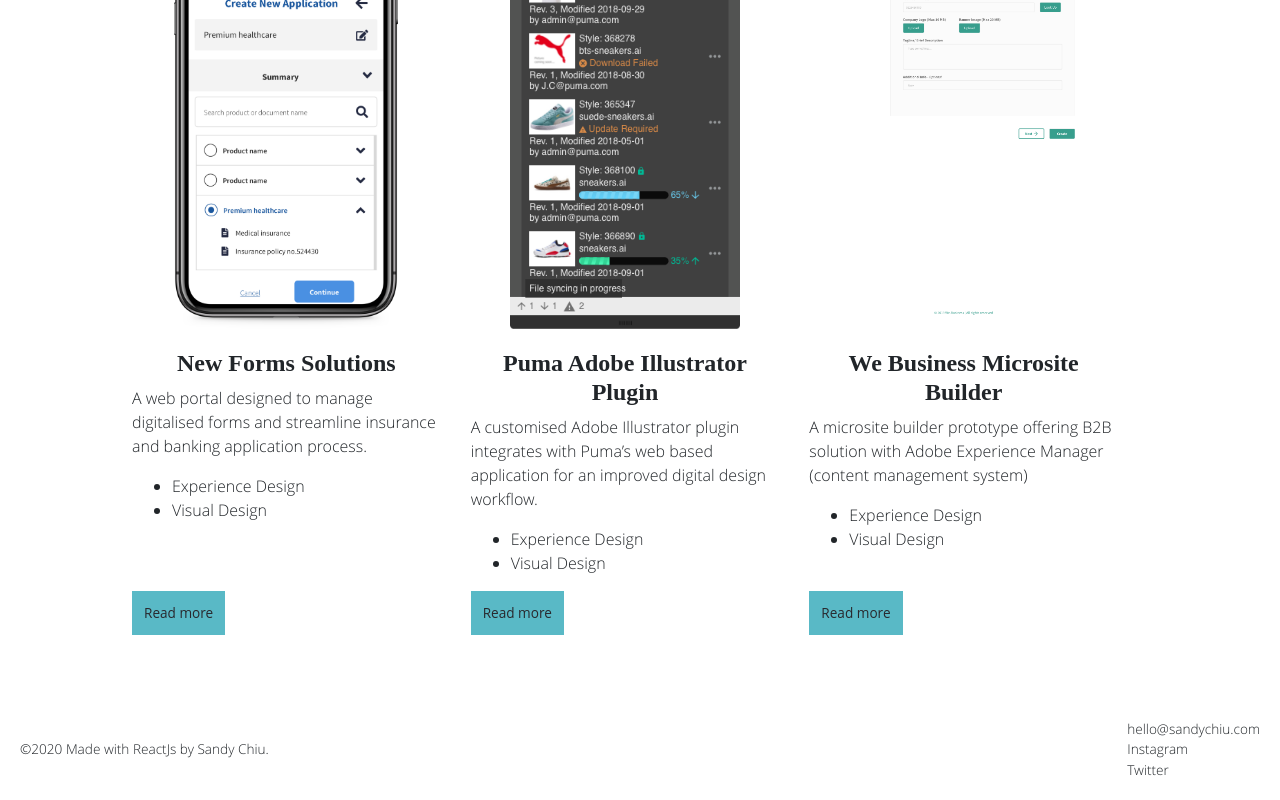
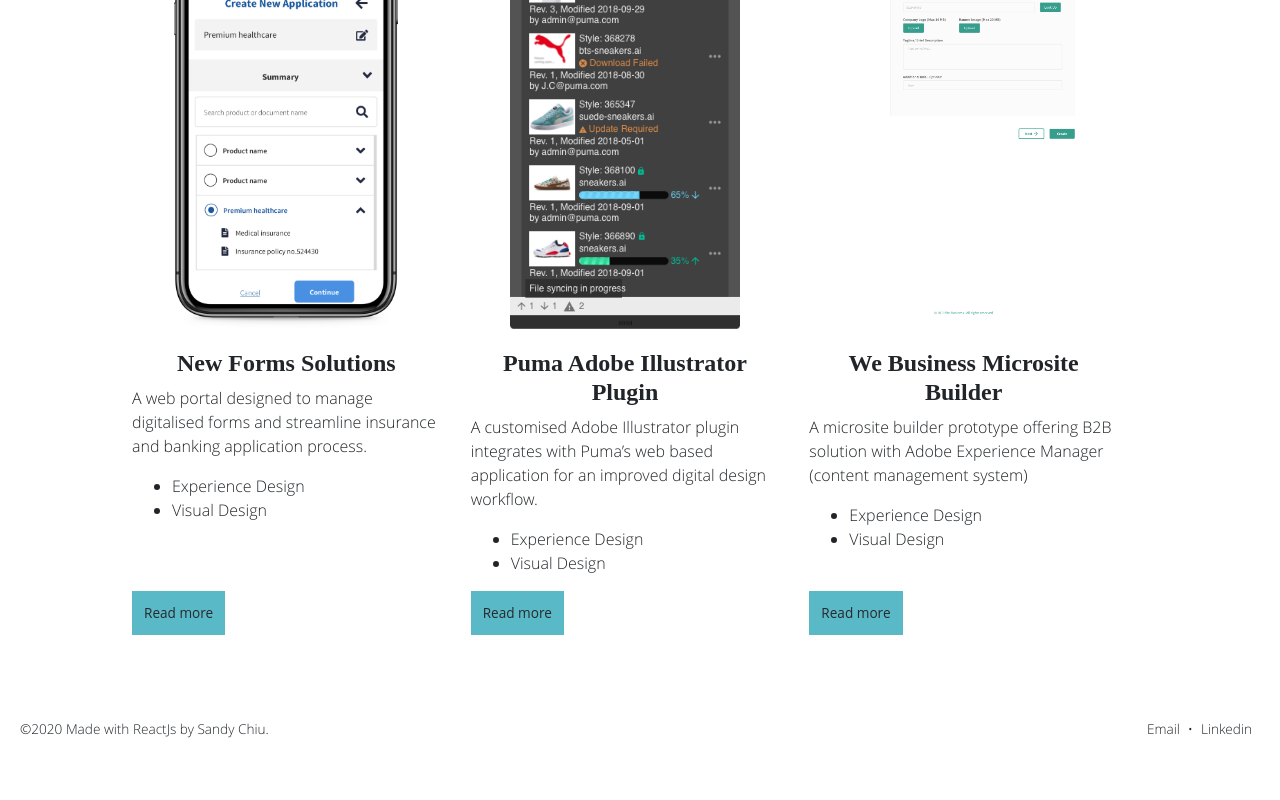
Before and after one commit to orario002/portfolio-react-app, a React (Create React App) app: page /portfolio/design in a window 1280 px wide. Shown: the part 407-1207 px from the top of the page. After the commit the page ends 1166 px from the top, so only its background shows below. Built offline with nearby package versions, Linux system fonts and the light colour scheme; a web font is replaced by a local one.

Commit message:
[WIP] Wrapping it up for the day.

```diff
--- a/src/App.js
+++ b/src/App.js
@@ -44,10 +44,8 @@
                         </div>
                         <div>
                             <div>
-                                <div><a target="_blank" href="mailto:hello@sandychiu.com">hello@sandychiu.com</a></div>
-                                <div><a className="mr-2" target="_blank"
-                                        href="https://www.instagram.com/sandychiuuu">Instagram</a></div>
-                                <div><a target="_blank" href="https://www.twitter.com/sandychiu">Twitter</a></div>
+                                <a className="pr-2" target="_blank" href="mailto:hello@sandychiu.com">Email</a>•
+                                <a className="pl-2 mr-2" target="_blank" href="https://linkedin.com/in/sandychiuuu/">Linkedin</a>
                             </div>
                         </div>
                     </footer>
--- a/src/Data/DesignData.js
+++ b/src/Data/DesignData.js
@@ -1,13 +1,12 @@
 import NFS from "../Assets/portfolio/portfolio_nfs_create-application.png";
 import Puma from "../Assets/portfolio/portfolio_puma_in-progress.png";
 import Adobe from "../Assets/portfolio/portfolio_adobe-b2b_generator_basic-info.png";
-import urlNFS from "../Pages/Portfolio/Design/NFS";
 
 export const DesignData = {
     NFS: {
         name: 'New Forms Solution',
         portfolioImage: `${NFS}`,
-        link: `${urlNFS}`,
+        link: '/portfolio/design/nfs',
         title: 'New Forms Solutions',
         description: 'A web portal designed to manage digitalised forms and streamline insurance and banking application process.',
         tags: ['Experience Design', 'Visual Design']
@@ -15,7 +14,7 @@
     Puma: {
         name: 'Puma',
         portfolioImage: `${Puma}`,
-        link: '',
+        link: '/portfolio/design/puma',
         title: 'Puma Adobe Illustrator Plugin',
         description: 'A customised Adobe Illustrator plugin integrates with Puma’s web based application for an improved digital design workflow.\n',
         tags: ['Experience Design', 'Visual Design']
@@ -23,7 +22,7 @@
     Adobe: {
         name: 'Adobe',
         portfolioImage: `${Adobe}`,
-        link: '',
+        link: '/portfolio/design/adobe',
         title: 'We Business Microsite Builder',
         description: 'A microsite builder prototype offering B2B solution with Adobe Experience Manager (content management system)',
         tags: ['Experience Design', 'Visual Design']
--- a/src/Less/App.css
+++ b/src/Less/App.css
@@ -13,6 +13,7 @@
  *
  */
 @import '~bootstrap/dist/css/bootstrap.css';
+@import url('https://cdnjs.cloudflare.com/ajax/libs/font-awesome/5.10.2/css/font-awesome.min.css');
 @font-face {
   font-family: 'Caveat';
   font-style: normal;
```
